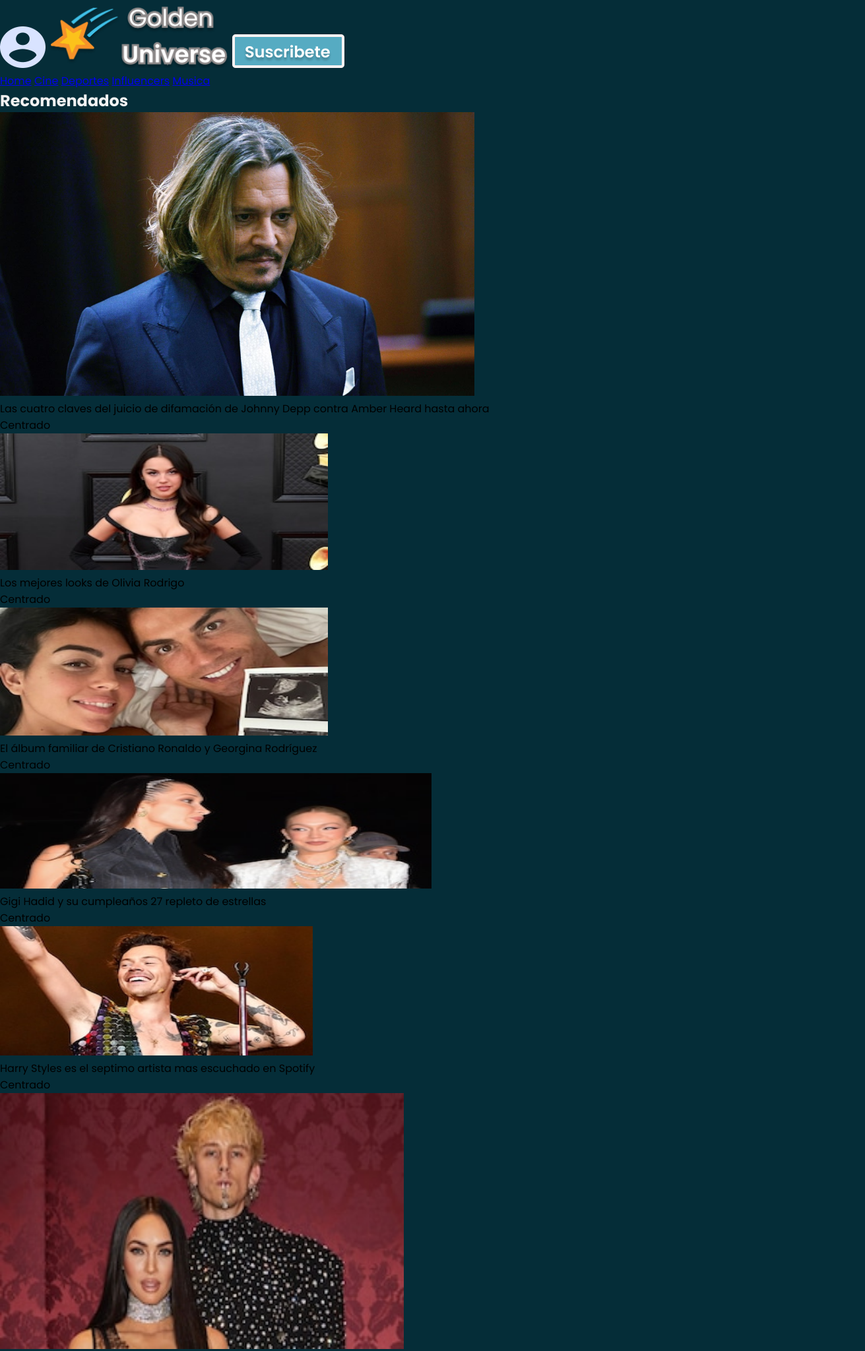
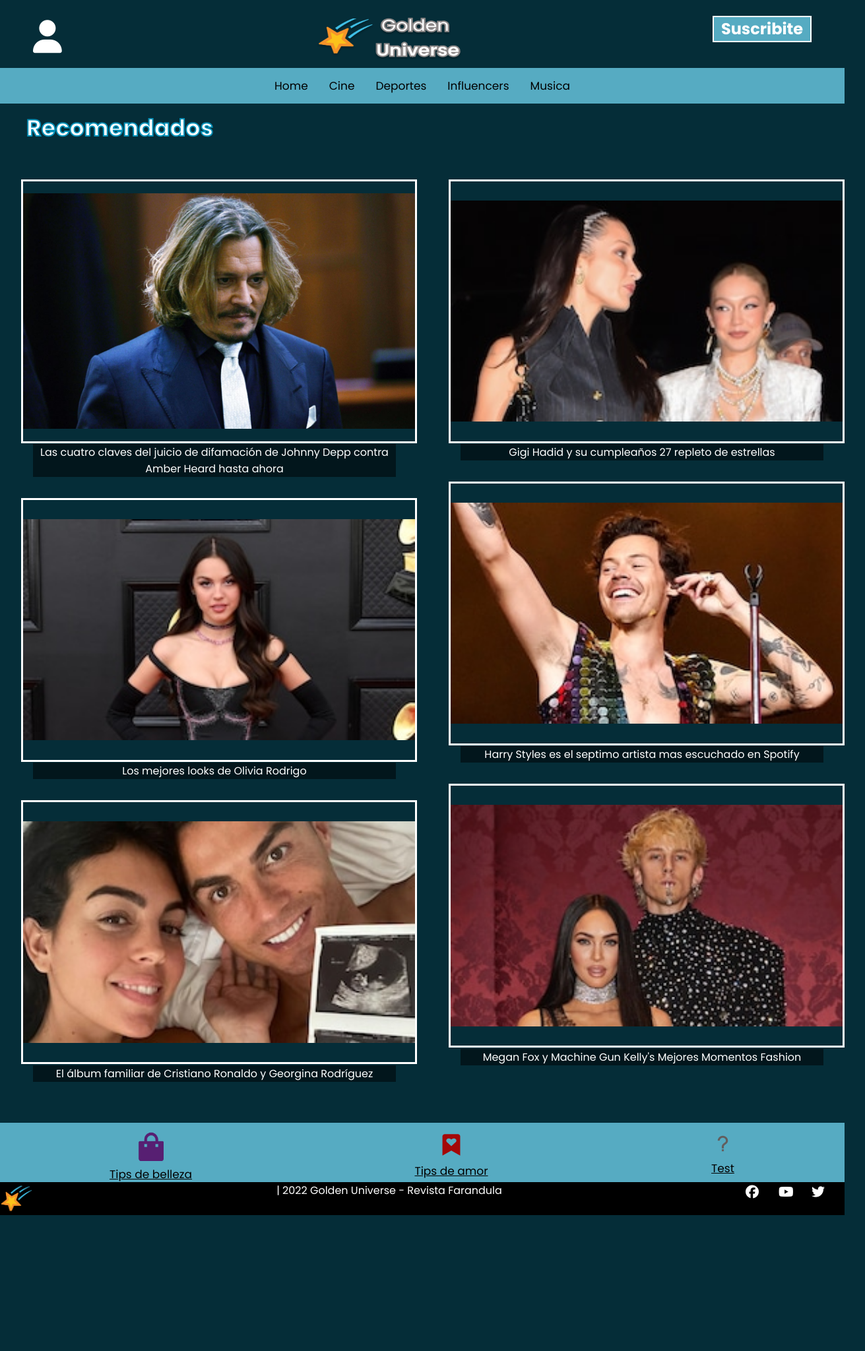
Before and after one commit to MiguelR26/ProyectoAppGraficas, a plain HTML site: page ProyectoAppGrafi/index.html in a window 1280 px wide. Shown: the top 2048 px of the page at 66% size, 1311 px wide, since content can reach past the window. After the commit the page ends 1849 px from the top, so only its background shows below. Drawn offline with Linux system fonts and the light colour scheme.

Commit message:
Creacion del index con su html y css

```diff
--- a/ProyectoAppGrafi/css/styles.css
+++ b/ProyectoAppGrafi/css/styles.css
@@ -1,3 +1,141 @@
+.header{
+    display: flex;
+    flex-direction: row;
+    justify-content: space-between;
+    background: #052D38;
+    color: white;
+    font-size: 30px;
+    padding-top: 10px;
+    padding: 20px 50px 0px 50px;
+}
+/*-------------------------------------*/
+
+.topnav{
+    background-color: #56ABC2;
+    overflow: hidden;
+    display: flex;
+    justify-content: center;
+}
+
+.topnav a {
+    float: left;
+    color: black;
+    text-align: center;
+    padding: 14px 16px;
+    text-decoration: none;
+    font-size: 17px;
+}
+
+.topnav a:hover {
+    background-color: white;
+    color: black;
+}
+
+.topnav a.active {
+    background-color: #04AA6D;
+    color: white;
+ }
+/*---------------------------------------*/
+
+.icono{
+    width: 50px;
+}
+.icono a{
+    color: #fff;
+    font-size: 50px;
+}
+/*008EB5*/
+/*---------------------------------------*/
+
+.btn{
+    width: 150px;
+    height: 40px;
+    background-color: #56ABC2;
+    color: white;
+    border: 2px solid white;
+    font-family: 'Poppins';
+    font-style: normal;
+    font-weight: 600;
+    font-size: 24px;
+    line-height: 24px;
+}
+/*---------------------------------------*/
+
+h1{
+    padding: 10px 0px 20px 40px;
+    font-size: 35px;
+    color: white;
+    -webkit-text-stroke: 2px #008EB5;
+}
+/*---------------------------------------*/
+
+.contenedor_noticias{
+    column-count: 2;
+}
+
+.tarjeta .ajustar{
+    margin: 5%;
+    width: 600px;
+    height: 400px;
+    border: solid;
+    border-color: white;
+    object-fit: contain;
+    position: relative;
+    display: inline-block;
+}
+
+.texto{
+    position: static;
+    width: 550px;
+    margin-left: 50px;
+    margin-top: -37px;
+    background-color: rgba(0, 0, 0, 0.5);
+    color: white;
+    text-align: center;
+}
+/*---------------------------------------*/
+.tips{
+    background-color: #56ABC2;
+    height: 90px;
+    overflow: hidden;
+    display: flex;
+    flex-direction: row;
+    justify-content: space-between;
+    padding: 0px 150px 0px 150px;
+}
+
+.tips a{
+    color: black;
+    text-align: center;
+    padding: 14px 16px;
+    font-size: 17px;
+}
+/*---------------------------------------*/
+
+.footer{
+    background-color: black;
+    color: white;
+    height: 50px;
+    display: flex;
+    flex-direction: row;
+    justify-content: space-between;
+}
+
+.iconosf{
+    display: flex;
+    flex-direction: row;
+    justify-content: space-between;
+}
+.iconofooter{
+    width: 50px;
+}
+
+.iconofooter a{
+    color: #fff;
+    font-size: 20px;
+}
+/*--------------------------------------------------------------------------------*/
+
 *{
     margin: 0px;
     padding: 0px;
@@ -7,6 +145,7 @@
 .imagenesnav{
     width: 90px;
     max-width: 1000px;
+    margin-top: auto;
     padding: auto;
 }
 
@@ -19,8 +158,3 @@ body {
     font-family: 'Poppins', sans-serif;
     background-color: #052D38;
 }
-
-
-h1{
-    color: #F2F2F2;
-}
--- a/ProyectoAppGrafi/index.html
+++ b/ProyectoAppGrafi/index.html
@@ -1,88 +1,98 @@
 <!DOCTYPE html>
 <html lang="es">
+
 <head>
     <meta charset="UTF-8">
     <meta http-equiv="X-UA-Compatible" content="IE=edge">
     <meta name="viewport" content="width=, initial-scale=1.0">
 
-    <title>Golden Universe - Revista de farandula</title>
+    <title class="titulo">Golden Universe - Revista de farandula</title>
 
     <link rel="stylesheet" href="css/styles.css">
     <link rel="preconnect" href="https://fonts.googleapis.com">
     <link rel="preconnect" href="https://fonts.gstatic.com" crossorigin>
     <link href="https://fonts.googleapis.com/css2?family=Poppins:wght@100;300;400;700&display=swap" rel="stylesheet">
+    <script src="https://Kit.fontawesome.com/2c36e9b7b1.js"></script>
 </head>
 
 <body>
-    <header>
+    <header class="header">
+        <div class="icono"><a href="#" title="user"><i class="fa fa-user"></i></a></div>
+        <div><img src="img/logo.png" width="220" height="70"></div>
+        <div><button href="#" class="btn">Suscribite</button></div>
+    </header>
+
     <nav>
-            <section>
-                <div class="imagenes nav">
-                        <a href="#"><img src="icons/login.png" width="69px" height="63px"></a>
-
-                        <img src="img/logo.png" width="274" height="103">
-
-                        <a href="#"><img src="icons/suscribete.png" width="170px" height="51"></a>
-                </div>
-
-                <section class="categorias header">
+        <div class="topnav">
+            <ul>
                 <a href="#">Home</a>
                 <a href="#">Cine</a>
                 <a href="#">Deportes</a>
                 <a href="#">Influencers</a>
                 <a href="#">Musica</a>
-                </section>
-            </section>
+            </ul>
+        </div>
     </nav>
-    </header>
 
     <div class="contenedor">
         <section class="contenido body">
-                <div class="titulo">
             <h1>Recomendados</h1>
+
+            <div  class="contenedor_noticias">
+                <div class="tarjeta">
+                    <img src="img/johnny depp.jpg" class="ajustar">
+                    <div class="texto">Las cuatro claves del juicio de difamación de Johnny Depp contra Amber Heard hasta ahora</div>
                 </div>
-
-                    <img src="img/johnny depp.jpg" alt="Johnny depp" width="719" height="430">
-                        <div class="texto-encima">Las cuatro claves del juicio de difamación de Johnny Depp contra Amber Heard hasta ahora  </div>
-                        <div class="centrado">Centrado</div>
-                    <img src="img/olivia rodrigo.jpg" alt="olivia rodrigo" width="497" height="207">
-                        <div class="texto-encima">Los mejores looks de Olivia Rodrigo</div>
-                        <div class="centrado">Centrado</div>
-                    <img src="img/cr7.jpg" alt="cr7" width="497" height="194">
-                        <div class="texto-encima">El álbum familiar de Cristiano Ronaldo y Georgina Rodríguez</div>
-                        <div class="centrado">Centrado</div>
-                    <img src="img/gigi hadid.jpg" alt="gigi hadid" width="654" height="175">
-                        <div class="texto-encima">Gigi Hadid y su cumpleaños 27 repleto de estrellas</div>
-                        <div class="centrado">Centrado</div>
-                    <img src="img/harry styles.jpg" alt="harry styles" width="474" height="196">
-                        <div class="texto-encima">Harry Styles es el septimo artista mas escuchado en Spotify</div>
-                        <div class="centrado">Centrado</div>
-                    <img src="img/megan fox MGK.jpg" alt="meganfox" width="612" height="388">
-                        <div class="texto-encima">Megan Fox y Machine Gun Kelly's Mejores Momentos Fashion</div>
-                        <div class="centrado">Centrado</div>
-                    <img src="img/nft.png" alt="nft" width="615" height="382">
-                        <div class="texto-encima">¿Son arte los NFT que se venden como tal?</div>
-                        <div class="centrado">Centrado</div>
+                <div class="tarjeta">
+                    <img src="img/olivia rodrigo.jpg" class="ajustar">
+                    <div class="texto">Los mejores looks de Olivia Rodrigo</div>
+                </div>
+                <div class="tarjeta">
+                    <img src="img/cr7.jpg" class="ajustar">
+                    <div class="texto">El álbum familiar de Cristiano Ronaldo y Georgina Rodríguez</div>
+                </div>
+                <div class="tarjeta">
+                    <img src="img/gigi hadid.jpg" class="ajustar">
+                    <div class="texto">Gigi Hadid y su cumpleaños 27 repleto de estrellas</div>
+                </div>
+                <div class="tarjeta">
+                    <img src="img/harry styles.jpg" class="ajustar">
+                    <div class="texto">Harry Styles es el septimo artista mas escuchado en Spotify</div>
+                </div>
+                <div class="tarjeta">
+                    <img src="img/megan fox MGK.jpg" class="ajustar">
+                    <div class="texto">Megan Fox y Machine Gun Kelly's Mejores Momentos Fashion</div>
+                </div>
+            </div>
         </section>
     </div>
 
     <br></br>
 
-        <section class="contenido final body">
-            <a href="#" target="_blank">Tips de belleza <img src="icons/belleza.png" width="39" height="44"></a>
-            <a href="#" target="_blank">Tips de amor <img src="icons/amor.png" width="46" height="39"></a>
-            <a href="#" target="_blank">Test <img src="icons/test.png" width="37" height="35"></a>
+    <section class="tips">
+        <a href="#" target="_blank">
+            <img src="icons/belleza.png" width="39" height="44">
+            <div>Tips de belleza</div>
+        </a>
+        <a href="#" target="_blank">
+            <img src="icons/amor.png" width="46" height="39">
+            <div>Tips de amor</div>
+        </a>
+        <a href="#" target="_blank">
+            <img src="icons/test.png" width="37" height="35">
+            <div>Test</div>
+        </a>
     </section>
-
-        <br></br>
-
     <div class="footer">
-            <span>
-                <a href="#">Home</a> | 2022 Golden Universe - Revista Farandula
-                <a href="https://www.instagram.com" target="_blank">| Instagram</a>
-                <a href="https://www.twitter.com" target="_blank">| Twitter</a>
-                <a href="https://www.youtube.com" target="_blank">| Youtube</a>
-            </span>
+        <div><img src="img/estrella.png" width="50" height="50"></div>
+        | 2022 Golden Universe - Revista Farandula
+        <div class="iconosf">
+            <div class="iconofooter"><a href="https://www.Facebook.com" class="Facebook" title="Facebook"><i class="fab fa-facebook"></i></a></div>
+            <div class="iconofooter"><a href="https://www.youtube.com" class="Youtube" title="Youtube"><i class="fab fa-youtube"></i></a></div>
+            <div class="iconofooter"><a href="https://www.twitter.com" class="Gmail" title="Twitter"><i class="fab fa-twitter"></i></a></div>
+        </div>
     </div>
 </body>
 </html>
+
+<!--| 2022 Golden Universe - Revista Farandula-->
```
Also changed, not shown: ProyectoAppGrafi/prueba.html (deleted, +0 -1 lines), ProyectoAppGrafi/img/estrella.png (added). Lines whose indentation alone changed are shown as unchanged.
